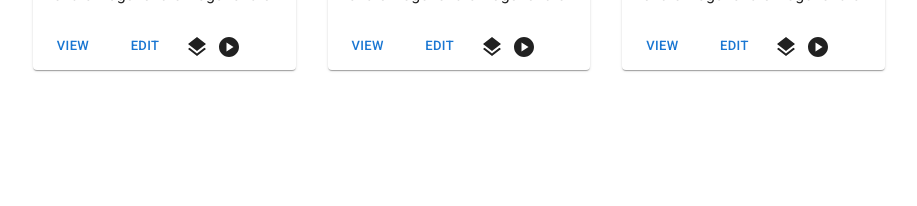
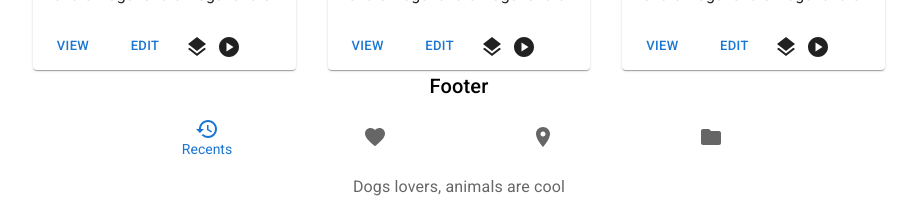
Before and after one commit to Virus1es/mui-wdb-site, a React (Vite) app: page / in a window 1280 px wide. Shown: the part 1898-2104 px from the top of the page, without its empty margins (181-1098 px from the left). Before the commit the page ends 1976 px from the top, so only its background shows below. Built offline with nearby package versions, Linux system fonts and the light colour scheme.

Commit message:
feat: add footer to app

```diff
--- a/src/App.jsx
+++ b/src/App.jsx
@@ -3,10 +3,12 @@ import useStyles from "./styles/useStyles.js";
 import UpBanner from "./components/UpBanner.jsx";
 import TitleBlock from "./components/TitleBlock.jsx";
 import BlogsGrid from "./components/BlogsGrid.jsx";
+import Footer from "./components/Footer.jsx";
 
 
 function App() {
     const classes = useStyles();
+
     return (
         <>
             <NavBar/>
@@ -15,6 +17,7 @@ function App() {
                 <TitleBlock/>
                 <BlogsGrid/>
             </main>
+            <Footer/>
         </>
     )
 }
--- /dev/null
+++ b/src/components/Footer.jsx
@@ -0,0 +1,65 @@
+import React, {useState} from 'react';
+import useStyles from "../styles/useStyles.js";
+import {BottomNavigation, BottomNavigationAction, Typography} from "@mui/material";
+import {Restore, Favorite, LocationOn, Folder} from "@mui/icons-material";
+
+const Footer = () => {
+    const classes = useStyles();
+
+    const [value, setValue] = useState("recents");
+
+    const handleChange = (e, newValue) => {
+        setValue(newValue);
+    }
+
+    return (
+        <footer>
+            <Typography
+                variant="h6"
+                align="center"
+                gutterBottom
+            >
+                Footer
+            </Typography>
+            <BottomNavigation
+                value={value}
+                onChange={handleChange}
+                className={classes.root}
+            >
+                <BottomNavigationAction
+                    label="Recents"
+                    value="recents"
+                    icon={<Restore/>}
+                />
+                <BottomNavigationAction
+                    label="Favorites"
+                    value="favorites"
+                    icon={<Favorite/>}
+                />
+                <BottomNavigationAction
+                    label="Nearby"
+                    value="nearby"
+                    icon={<LocationOn/>}
+                />
+                <BottomNavigationAction
+                    label="Folder"
+                    value="folder"
+                    icon={<Folder/>}
+                />
+            </BottomNavigation>
+            <Typography
+                align="center"
+                color="textSecondary"
+                variant="subtitle1"
+                component="p"
+                sx={{
+                    my: 1
+                }}
+            >
+                Dogs lovers, animals are cool
+            </Typography>
+        </footer>
+    );
+};
+
+export default Footer;
```
